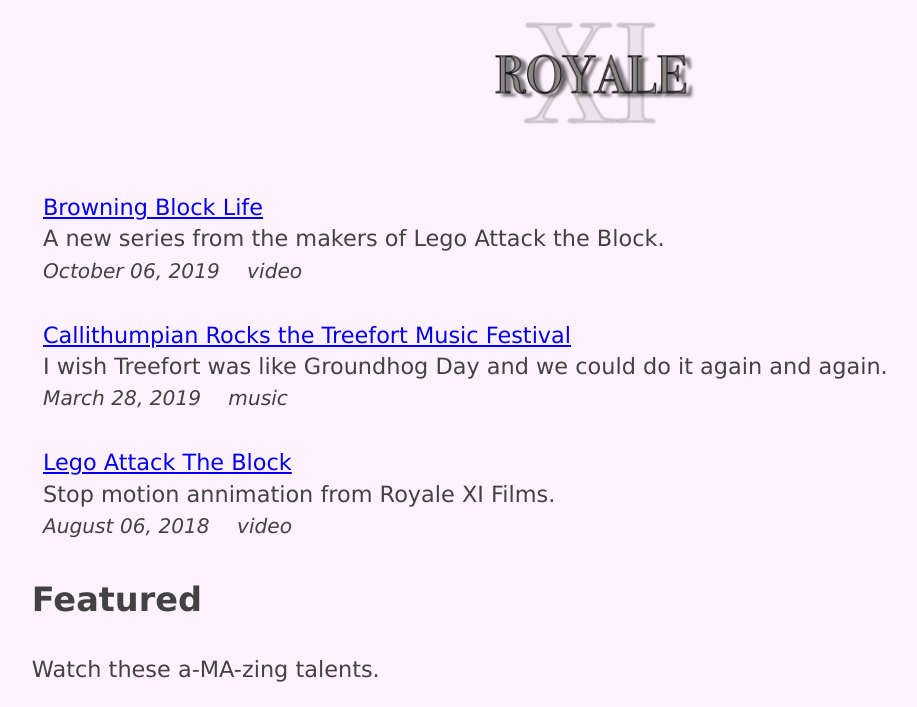
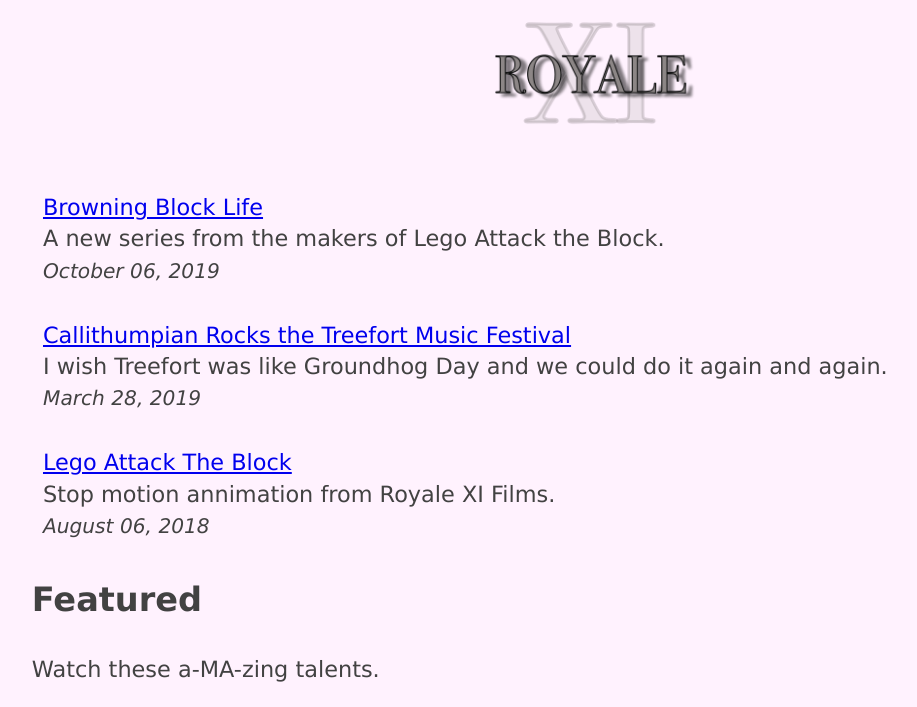
Before and after one commit to dhamaker/royalexi-blog, a Jekyll site: the page built from index.md, in a window 1280 px wide. Shown: the top 707 px of the page, without its empty margins (45-962 px from the left). Built offline with Jekyll 4.4.1, drawn with Linux system fonts in a browser that asks for light colours; grey boxes are pictures that could not be loaded.

Commit message:
Rem category

```diff
--- a/_layouts/home.html
+++ b/_layouts/home.html
@@ -7,7 +7,7 @@
             <p>{{ post.description }}</p>
             <p>
               <span class="published">{{ post.date | date: "%B %d, %Y"}}</span>
-              <span class="category">{{ post.categories }}</span>
+            <!--  <span class="category">{{ post.categories }}</span> -->
             </p>
         </article>
       {% endfor %}
```
